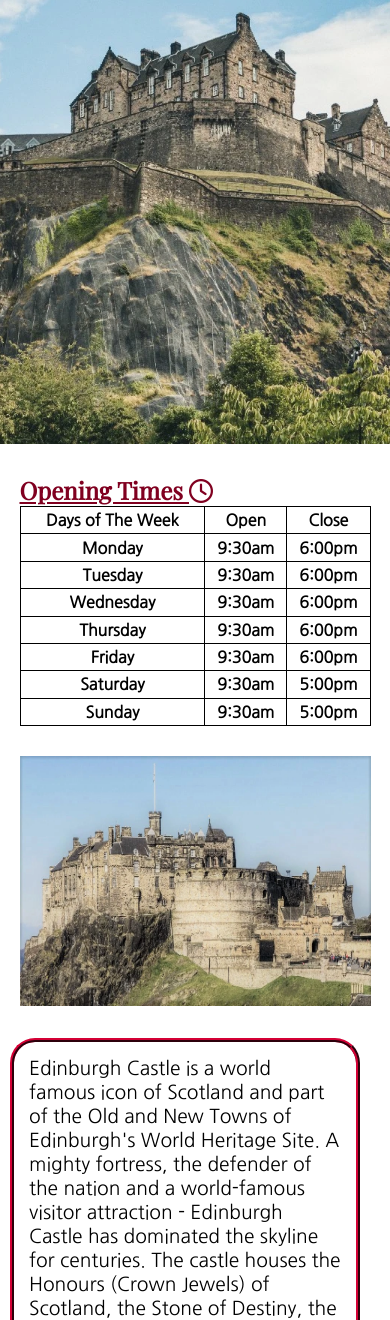
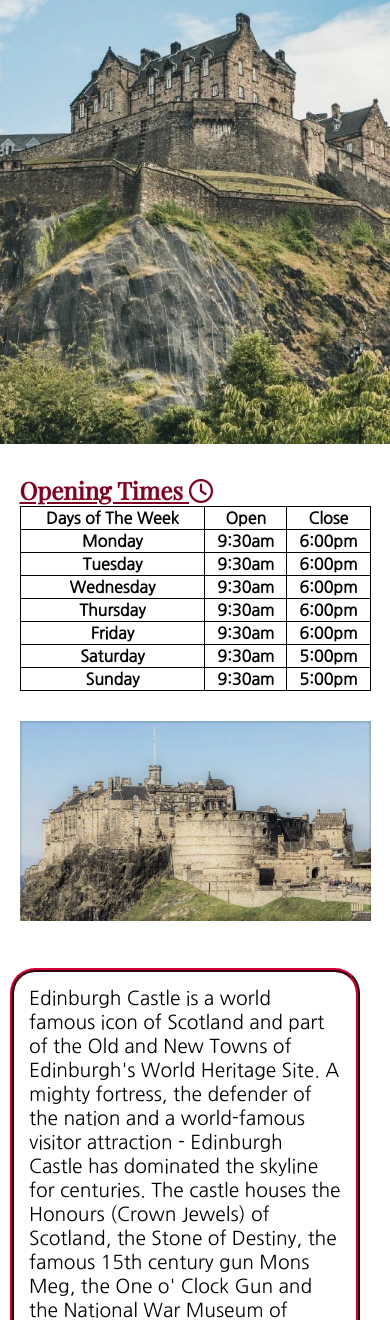
Before and after one commit to ScottA27/Portfolio-Project-1, a plain HTML site: page index.html in a window 390 px wide. Shown: the part 291-1611 px from the top of the page. Drawn offline with nearby package versions, Linux system fonts and the light colour scheme.

Commit message:
Add style to index table and side image

```diff
--- a/assets/css/syle.css
+++ b/assets/css/syle.css
@@ -411,10 +411,10 @@ footer > iframe {
     }
 
     .side-image img {
-        height: 250px;
+        height: 200px;
     }
 
     #times-table {
-        height: 220px;
+        height: 170px;
     }
 }
```
